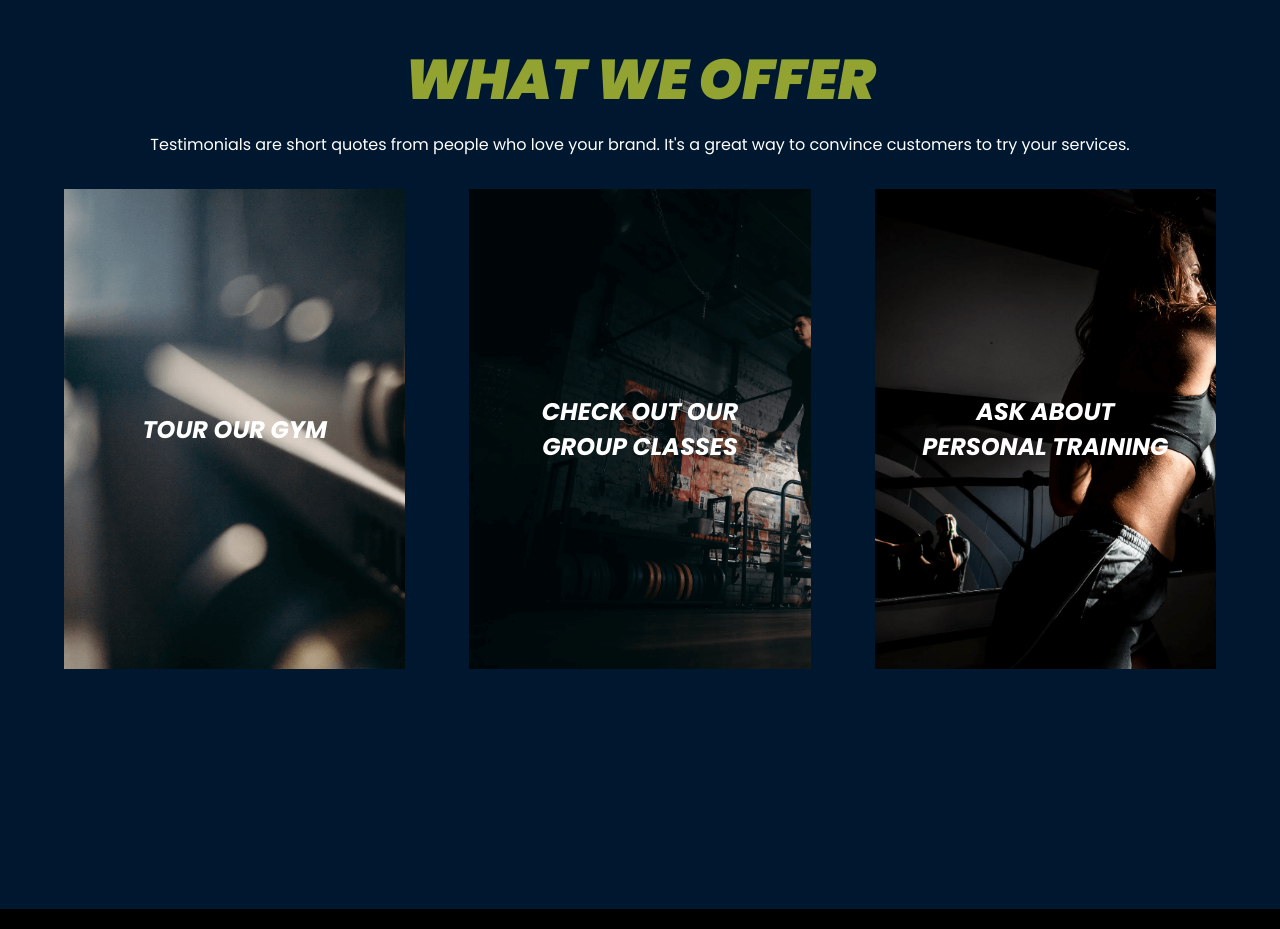
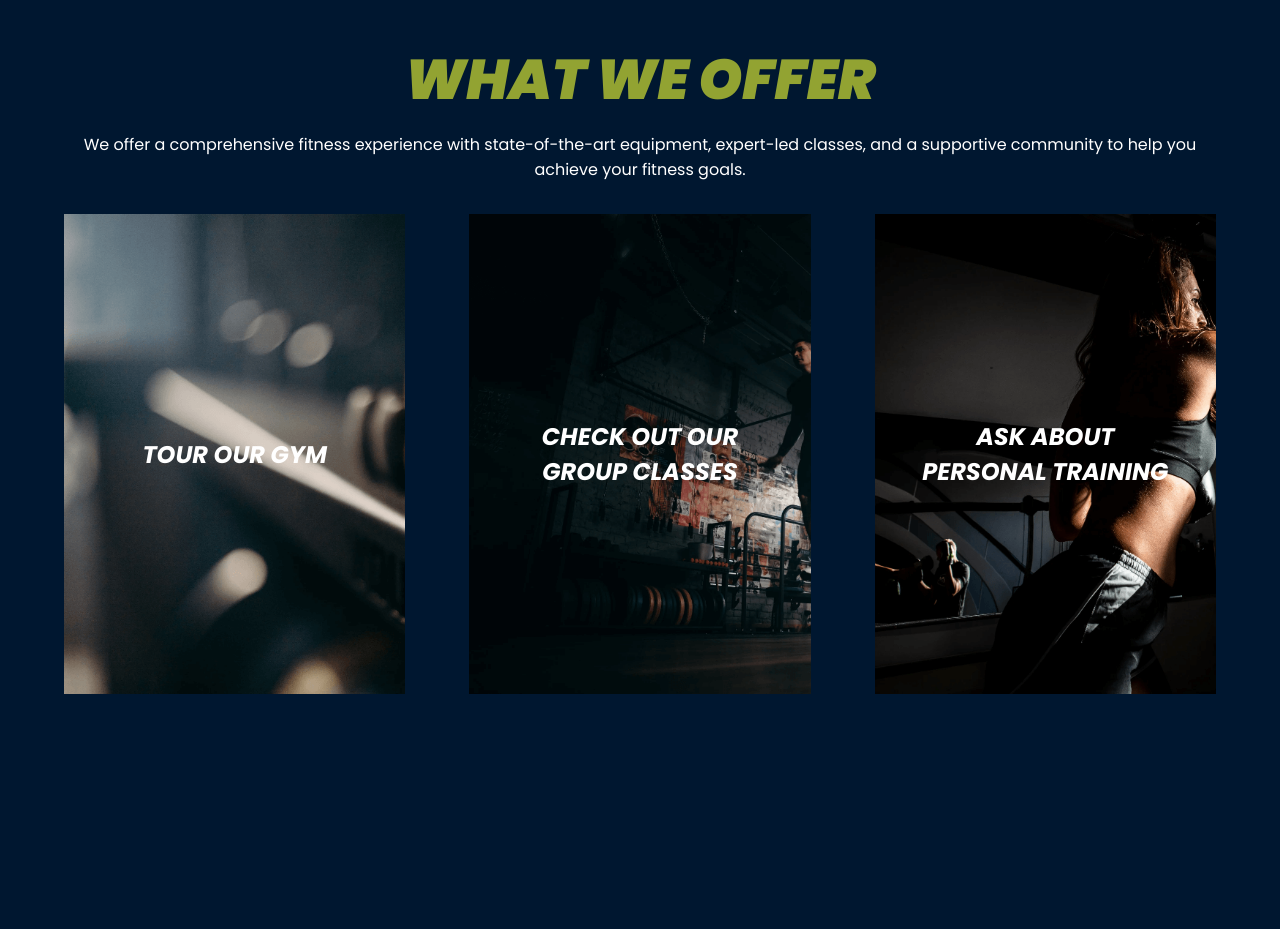
Before and after one commit to harrycyborg/Muscle_factory, a plain HTML site: page index.html in a window 1280 px wide. Shown: the part 1400-2329 px from the top of the page. Drawn offline with nearby package versions, Linux system fonts and the light colour scheme.

Commit message:
small changes

```diff
--- a/index.html
+++ b/index.html
@@ -56,7 +56,7 @@ We look forward to welcoming you to our gym and helping you achieve your fitness
 		<div class="container">
 			<h2 class="heading">What we offer</h2>
 			<p class="sub-heading white">
-				Testimonials are short quotes from people who love your brand. It's a great way to convince customers to try your services.
+				We offer a comprehensive fitness experience with state-of-the-art equipment, expert-led classes, and a supportive community to help you achieve your fitness goals.
 			</p>
 
 			<div class="row">
```
